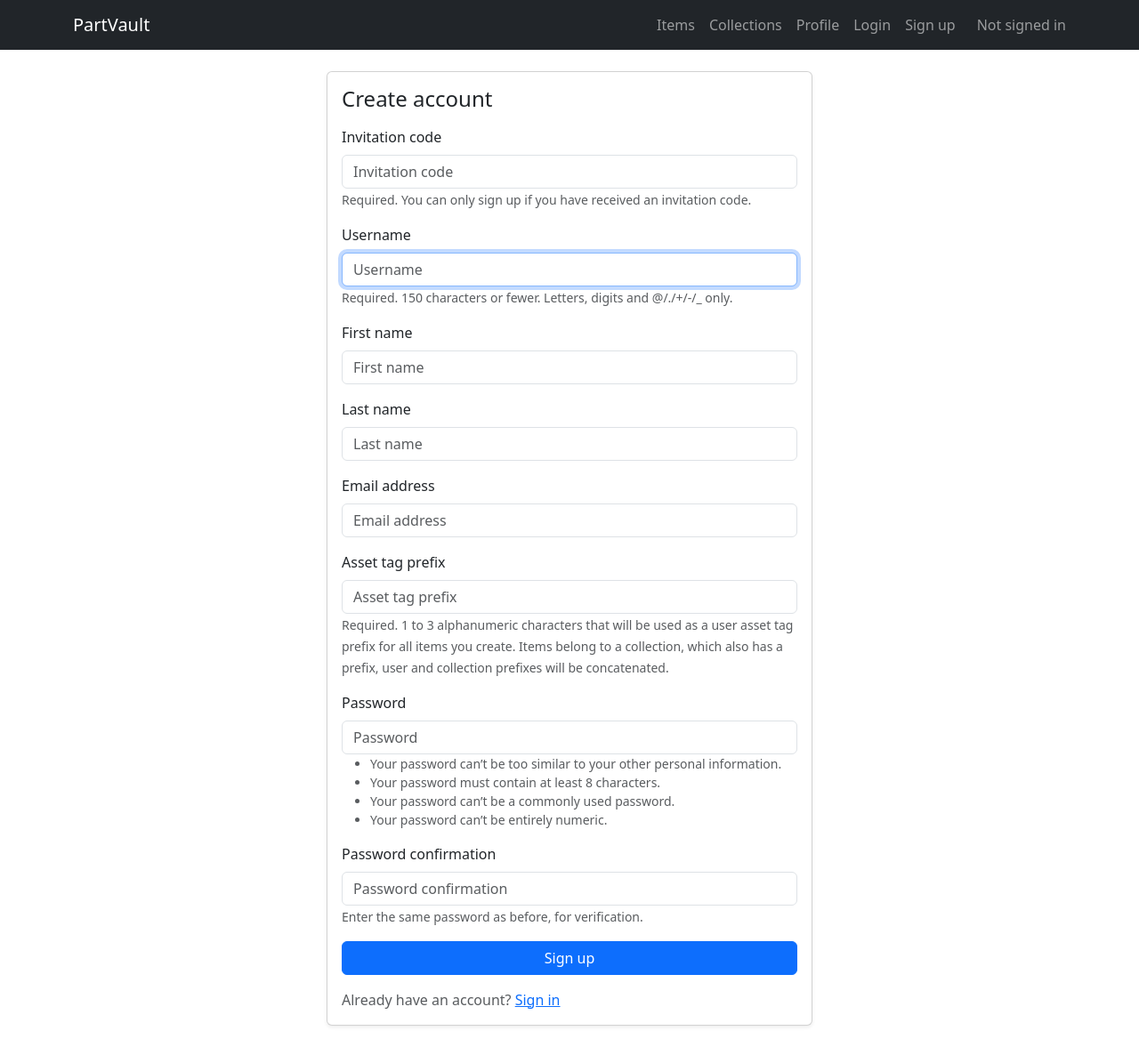
After one commit to andremiller/django-partvault, a Django app: page /signup/ in a window 1280 px wide. The commit adds this page. Shown: the whole page at 89% size. Run offline with Django 5.2, Linux system fonts and the light colour scheme; some libraries are stand-ins or nearby versions.

Commit message:
User login, signup

```diff
--- /dev/null
+++ b/partvault/forms.py
@@ -0,0 +1,97 @@
+from django import forms
+from django.core.exceptions import ValidationError
+from django.conf import settings
+from django.contrib.auth import get_user_model
+from django.contrib.auth.forms import UserCreationForm
+
+from .models import Profile
+
+
+class ProfileForm(forms.ModelForm):
+    asset_tag_prefix = forms.CharField(max_length=3, help_text="Required.")
+
+    class Meta:
+        model = Profile
+        fields = ["asset_tag_prefix"]
+        widgets = {
+            "asset_tag_prefix": forms.TextInput(attrs={"maxlength": 3}),
+        }
+
+    def clean_asset_tag_prefix(self):
+        asset_tag_prefix = self.cleaned_data["asset_tag_prefix"].strip().upper()
+        if not asset_tag_prefix.isalnum():
+            raise ValidationError("Asset tag prefix must be alphanumeric.")
+        if (
+            Profile.objects.filter(asset_tag_prefix=asset_tag_prefix)
+            .exclude(pk=self.instance.pk)
+            .exists()
+        ):
+            raise ValidationError("Asset tag prefix is already in use.")
+        return asset_tag_prefix
+
+
+class UserProfileForm(forms.ModelForm):
+    class Meta:
+        model = get_user_model()
+        fields = ["first_name", "last_name", "email"]
+
+
+class SignupForm(UserCreationForm):
+    asset_tag_prefix = forms.CharField(
+        max_length=3,
+        help_text="Required. 1 to 3 alphanumeric characters that will be used as a user asset tag prefix for all items you create. Items belong to a collection, which also has a prefix, user and collection prefixes will be concatenated.",
+    )
+    invitation_code = forms.CharField(
+        max_length=120,
+        help_text="Required. You can only sign up if you have received an invitation code.",
+    )
+
+    def __init__(self, *args, **kwargs):
+        super().__init__(*args, **kwargs)
+        self.order_fields(
+            [
+                "invitation_code",
+                "username",
+                "first_name",
+                "last_name",
+                "email",
+                "asset_tag_prefix",
+                "password1",
+                "password2",
+            ]
+        )
+
+    class Meta(UserCreationForm.Meta):
+        model = get_user_model()
+        fields = [
+            "username",
+            "first_name",
+            "last_name",
+            "email",
+            "asset_tag_prefix",
+            "invitation_code",
+            "password1",
+            "password2",
+        ]
+
+    def save(self, commit=True):
+        user = super().save(commit=commit)
+        if commit:
+            Profile.objects.create(
+                user=user, asset_tag_prefix=self.cleaned_data["asset_tag_prefix"]
+            )
+        return user
+
+    def clean_asset_tag_prefix(self):
+        asset_tag_prefix = self.cleaned_data["asset_tag_prefix"].strip().upper()
+        if not asset_tag_prefix.isalnum():
+            raise ValidationError("Asset tag prefix must be alphanumeric.")
+        if Profile.objects.filter(asset_tag_prefix=asset_tag_prefix).exists():
+            raise ValidationError("Asset tag prefix is already in use.")
+        return asset_tag_prefix
+
+    def clean_invitation_code(self):
+        invitation_code = self.cleaned_data["invitation_code"].strip()
+        if invitation_code.lower() != settings.INVITATION_CODE.lower():
+            raise ValidationError("Invitation code is invalid.")
+        return invitation_code
--- a/partvault/templates/partvault/base.html
+++ b/partvault/templates/partvault/base.html
@@ -21,11 +21,49 @@
                     <li class="nav-item">
                         <a class="nav-link" href="{% url 'collections' %}">Collections</a>
                     </li>
+                    <li class="nav-item">
+                        <a class="nav-link" href="{% url 'profile' %}">Profile</a>
+                    </li>
+                    {% if user.is_authenticated %}
+                        <li class="nav-item d-flex align-items-center ms-lg-2">
+                            <form class="d-flex" action="{% url 'logout' %}" method="post">
+                                {% csrf_token %}
+                                <button class="btn btn-link nav-link text-light px-2" type="submit">Logout</button>
+                            </form>
+                        </li>
+                    {% else %}
+                        <li class="nav-item">
+                            <a class="nav-link" href="{% url 'login' %}">Login</a>
+                        </li>
+                        <li class="nav-item">
+                            <a class="nav-link" href="{% url 'signup' %}">Sign up</a>
+                        </li>
+                    {% endif %}
                 </ul>
+                <span class="navbar-text ms-lg-3">
+                    {% if user.is_authenticated %}
+                        Signed in as {{ user.get_full_name|default:user.get_username }}
+                    {% else %}
+                        Not signed in
+                    {% endif %}
+                </span>
             </div>
         </div>
     </nav>
     <main class="container py-4">
+        {% if messages %}
+            {% for message in messages %}
+                {% if "error" in message.tags %}
+                    <div class="alert alert-danger" role="alert">
+                        {{ message }}
+                    </div>
+                {% else %}
+                    <div class="alert alert-{{ message.tags|default:"info" }}" role="alert">
+                        {{ message }}
+                    </div>
+                {% endif %}
+            {% endfor %}
+        {% endif %}
         {% block content %}{% endblock %}
     </main>
     {% bootstrap_javascript %}
--- /dev/null
+++ b/partvault/templates/registration/signup.html
@@ -0,0 +1,23 @@
+{% extends "partvault/base.html" %}
+{% load django_bootstrap5 %}
+
+{% block content %}
+<div class="row justify-content-center">
+    <div class="col-sm-10 col-md-8 col-lg-6">
+        <div class="card shadow-sm">
+            <div class="card-body">
+                <h1 class="h4 mb-3">Create account</h1>
+                <form method="post">
+                    {% csrf_token %}
+                    {% bootstrap_form form %}
+                    <button class="btn btn-primary w-100" type="submit">Sign up</button>
+                </form>
+                <p class="text-muted mt-3 mb-0">
+                    Already have an account?
+                    <a href="{% url 'login' %}">Sign in</a>
+                </p>
+            </div>
+        </div>
+    </div>
+</div>
+{% endblock %}
--- a/partvault/urls.py
+++ b/partvault/urls.py
@@ -1,4 +1,5 @@
 from django.urls import path
+from django.contrib.auth import views as auth_views
 
 from . import views
 
@@ -6,6 +7,11 @@ urlpatterns = [
     path("", views.index, name="index"),
     path("items/", views.items, name="items"),
     path("collections/", views.collections, name="collections"),
+    path("profile/", views.profile, name="profile"),
+    path("profile/edit/", views.profile_edit, name="profile_edit"),
+    path("signup/", views.signup, name="signup"),
+    path("login/", auth_views.LoginView.as_view(), name="login"),
+    path("logout/", auth_views.LogoutView.as_view(), name="logout"),
     path("item/<int:item_id>/", views.item, name="item"),
     path("collection/<int:collection_id>/", views.collection, name="collection"),
 ]
--- a/partvault/views.py
+++ b/partvault/views.py
@@ -1,6 +1,13 @@
-from django.shortcuts import render, get_object_or_404
+from django.shortcuts import render, get_object_or_404, redirect
 from django.http import HttpResponse
-from .models import Item, Collection
+from django.core.exceptions import ObjectDoesNotExist
+from django.contrib.auth.decorators import login_required
+from django.contrib import messages
+from django.contrib.auth import update_session_auth_hash, login
+from django.contrib.auth.forms import PasswordChangeForm
+
+from .models import Item, Collection, Profile
+from .forms import ProfileForm, UserProfileForm, SignupForm
 
 
 def index(request):
@@ -9,25 +16,97 @@ def index(request):
 
 def items(request):
     item_list = Item.objects.all()
+    if not request.user.is_authenticated:
+        item_list = item_list.filter(collection__is_public=True)
     context = {"item_list": item_list}
     return render(request, "partvault/items.html", context)
 
 
 def collections(request):
     collection_list = Collection.objects.all()
+    if not request.user.is_authenticated:
+        collection_list = collection_list.filter(is_public=True)
     context = {"collection_list": collection_list}
     return render(request, "partvault/collections.html", context)
 
 
 def item(request, item_id):
-    item = get_object_or_404(Item, pk=item_id)
+    item_queryset = Item.objects.all()
+    if not request.user.is_authenticated:
+        item_queryset = item_queryset.filter(collection__is_public=True)
+    item = get_object_or_404(item_queryset, pk=item_id)
     return render(request, "partvault/item_detail.html", {"item": item})
 
 
 def collection(request, collection_id):
-    collection = get_object_or_404(Collection, pk=collection_id)
+    collection_queryset = Collection.objects.all()
+    if not request.user.is_authenticated:
+        collection_queryset = collection_queryset.filter(is_public=True)
+    collection = get_object_or_404(collection_queryset, pk=collection_id)
     return render(
         request,
         "partvault/collection_detail.html",
         {"collection": collection},
     )
+
+
+def profile(request):
+    profile = None
+    if request.user.is_authenticated:
+        try:
+            profile = request.user.profile
+        except ObjectDoesNotExist:
+            profile = None
+    return render(request, "partvault/profile.html", {"profile": profile})
+
+
+@login_required
+def profile_edit(request):
+    profile, _ = Profile.objects.get_or_create(user=request.user)
+    if request.method == "POST":
+        action = request.POST.get("action")
+        if action == "details":
+            profile_form = ProfileForm(request.POST, instance=profile)
+            user_form = UserProfileForm(request.POST, instance=request.user)
+            password_form = PasswordChangeForm(user=request.user)
+            if profile_form.is_valid() and user_form.is_valid():
+                profile_form.save()
+                user_form.save()
+                messages.success(request, "Profile details updated.")
+                return redirect("profile")
+        elif action == "password":
+            password_form = PasswordChangeForm(request.user, request.POST)
+            profile_form = ProfileForm(instance=profile)
+            user_form = UserProfileForm(instance=request.user)
+            if password_form.is_valid():
+                password_form.save()
+                update_session_auth_hash(request, request.user)
+                messages.success(request, "Password updated.")
+                return redirect("profile")
+        else:
+            profile_form = ProfileForm(instance=profile)
+            user_form = UserProfileForm(instance=request.user)
+            password_form = PasswordChangeForm(user=request.user)
+    else:
+        profile_form = ProfileForm(instance=profile)
+        user_form = UserProfileForm(instance=request.user)
+        password_form = PasswordChangeForm(user=request.user)
+    context = {
+        "profile_form": profile_form,
+        "user_form": user_form,
+        "password_form": password_form,
+    }
+    return render(request, "partvault/profile_edit.html", context)
+
+
+def signup(request):
+    if request.method == "POST":
+        form = SignupForm(request.POST)
+        if form.is_valid():
+            user = form.save()
+            login(request, user)
+            messages.success(request, "Account created. Welcome to PartVault.")
+            return redirect("index")
+    else:
+        form = SignupForm()
+    return render(request, "registration/signup.html", {"form": form})
```
Also changed, not shown: config/settings.py (+44 -38 lines), partvault/templates/partvault/profile.html (added, +54 -0 lines), partvault/templates/partvault/profile_edit.html (added, +35 -0 lines), partvault/templates/registration/login.html (added, +26 -0 lines).
